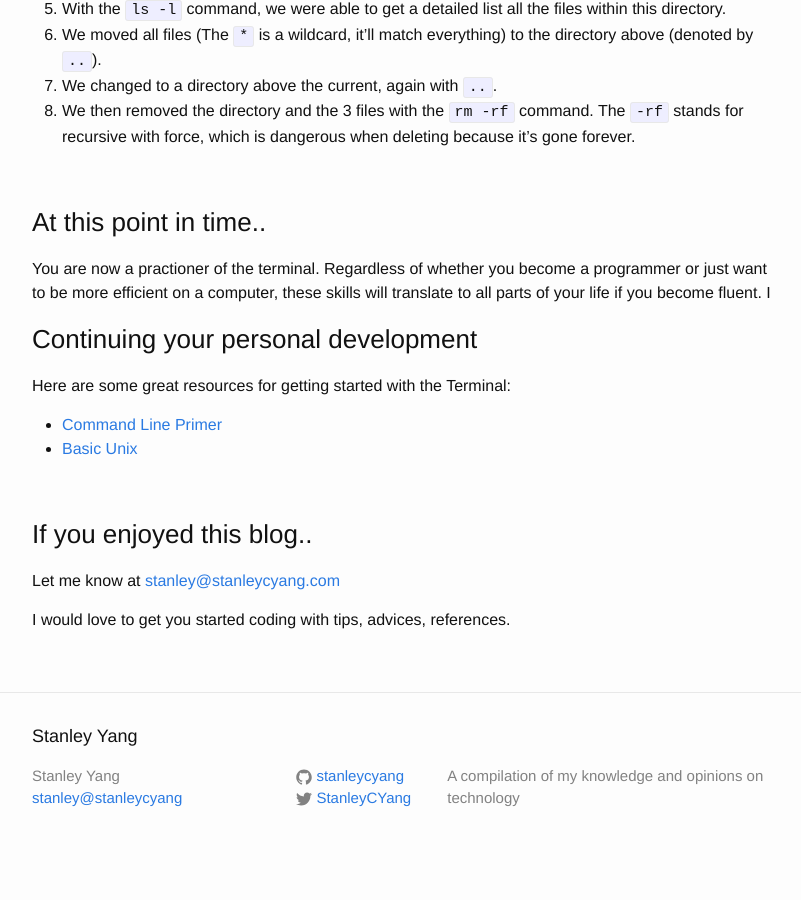
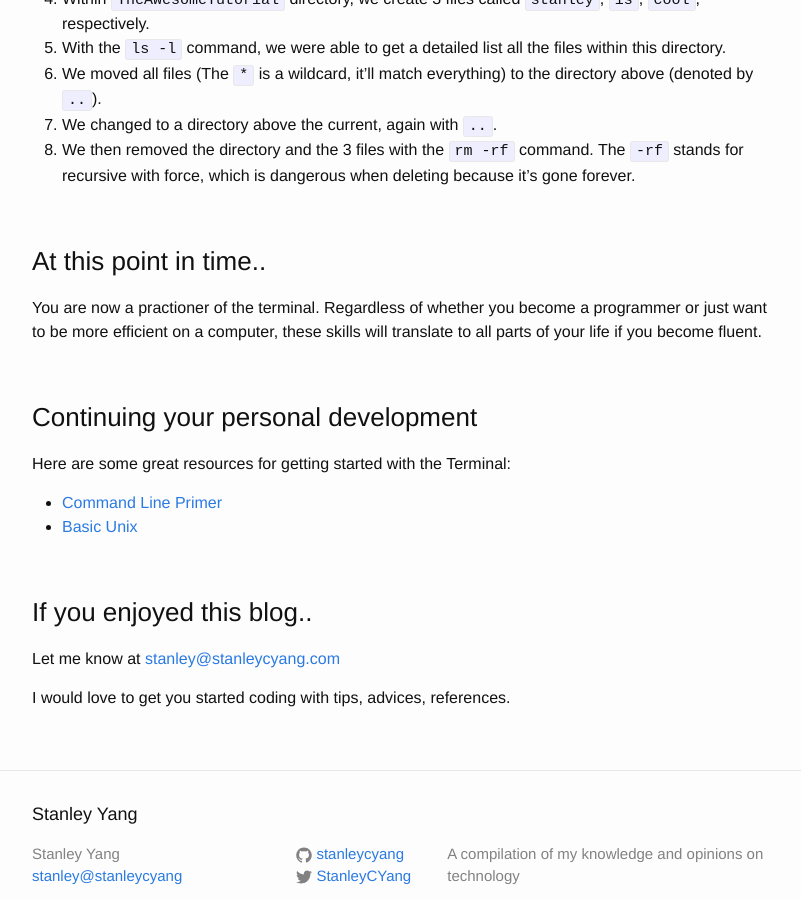
Before and after one commit to stanleycyang/stanleycyang.github.io, a Jekyll site: the page built from _posts/2015-09-07-introduction-to-the-terminal.markdown, in a window 1280 px wide and 900 px high, scrolled down 3182 px. Shown: the whole window, without its empty margins (238-1039 px from the left). Built offline with Jekyll 4.4.1, drawn with Linux system fonts in a browser that asks for light colours; comment, search, counter and statistics services are not loaded; before the commit the page ends 4052 px from its top, so only the background shows below that.

Commit message:
Added additional spacing in the terminal tutorial

```diff
--- a/_posts/2015-09-07-introduction-to-the-terminal.markdown
+++ b/_posts/2015-09-07-introduction-to-the-terminal.markdown
@@ -81,6 +81,8 @@ $ ls
 $ rm -rf TheAwesomeTutorial stanley is cool
 {% endhighlight %}
 
+<br />
+
 ### The results
 
 ![The steps]({{ site.url }}/assets/introduction-to-command-line-interface/tutorial.png)
@@ -105,7 +107,8 @@ $ rm -rf TheAwesomeTutorial stanley is cool
 ### At this point in time..
 
 You are now a practioner of the terminal. Regardless of whether you become a programmer or just want to be more efficient on a computer, these skills will translate to all parts of your life if you become fluent.
-I
+
+
 <br />
 
 ###Continuing your personal development
```
